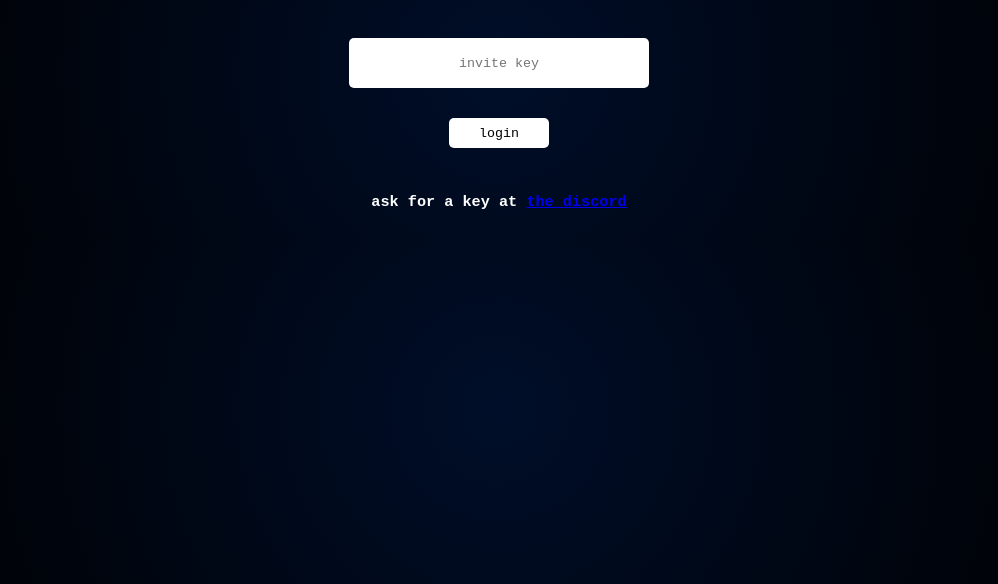
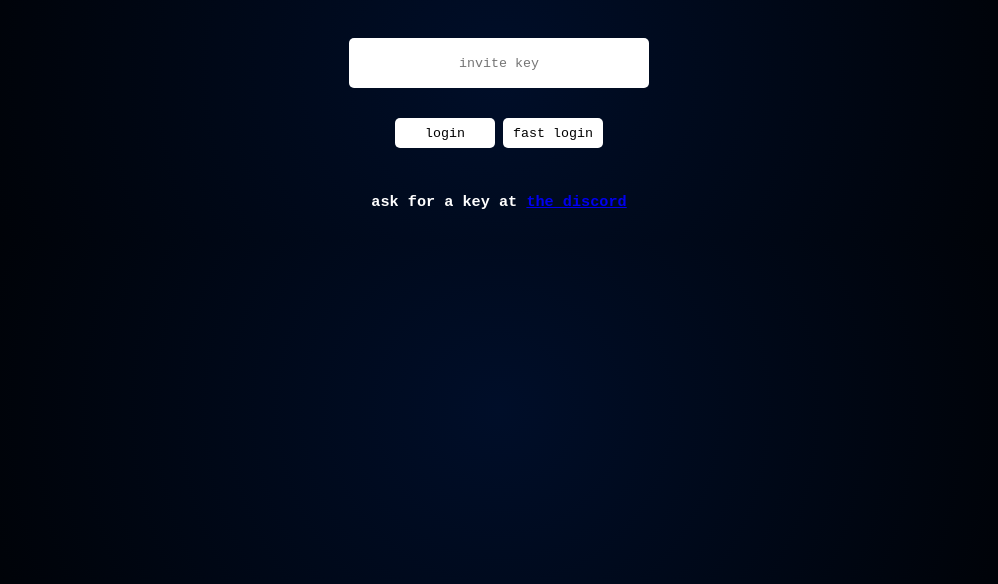
Before and after one commit to realirist/OPBGGUI, a plain HTML site: page index.html in a window 1280 px wide. Shown: the part 216-800 px from the top of the page, without its empty margins (141-1139 px from the left). Drawn offline with Linux system fonts and the light colour scheme.

Commit message:
Update index.html

```diff
--- a/index.html
+++ b/index.html
@@ -12,6 +12,7 @@
     <div class="loginPage">
         <input type="text" id="inviteKey" placeholder="invite key"><br><br><br>
         <input type="button" value="login" id="loginButton">
+        <input type="button" value="fast login" id="fastLoginButton">
     </div>
 
     <div class="mainPage" style="display:none;">
```
